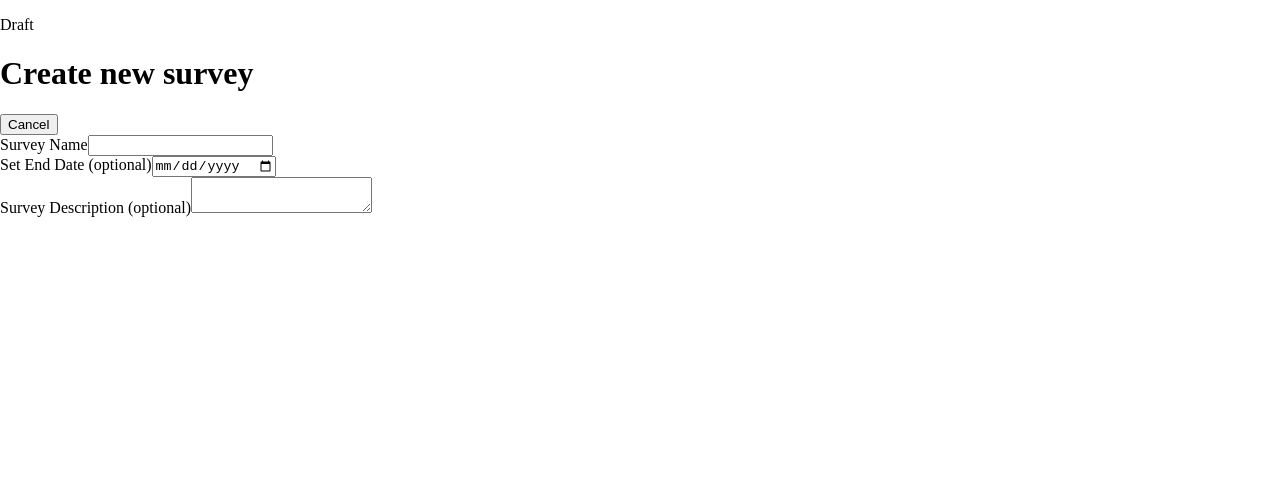
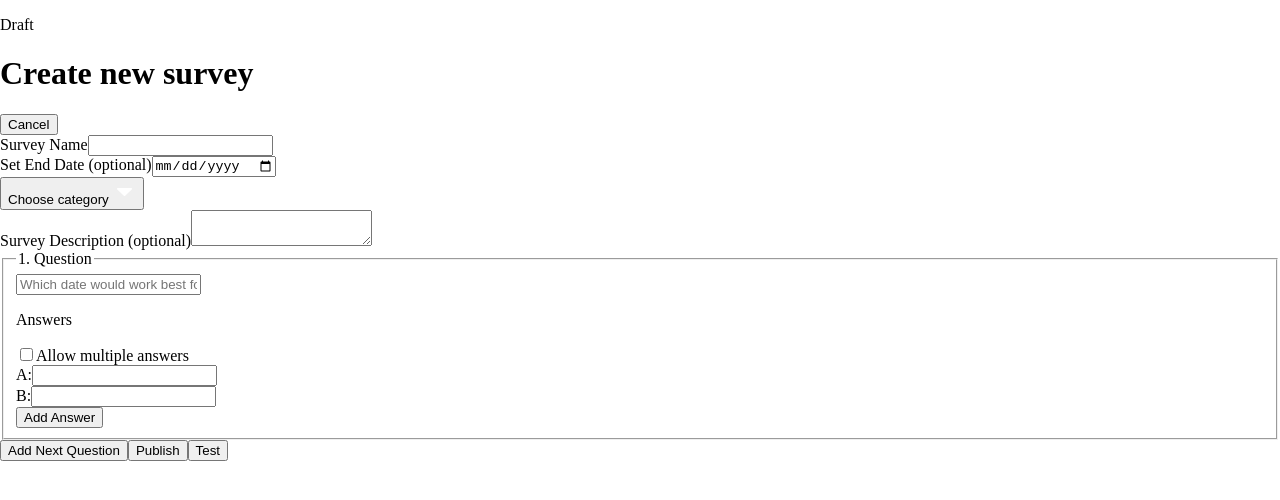
Before and after one commit to codeNow26/poll-app, an Angular app: page /create-survey in a window 1280 px wide. Shown: the top 500 px of the page. Built offline with nearby package versions, Linux system fonts and the light colour scheme.

Commit message:
build survey form fields and connect reactive form controls

```diff
--- a/src/app/pages/create-survey/create-survey.html
+++ b/src/app/pages/create-survey/create-survey.html
@@ -14,23 +14,99 @@
             <div class="create-survey__details-left">
                 <div class="create-survey__field">
                     <label for="survey-name" class="create-survey__label">Survey Name</label>
-                    <input type="text" id="survey-name" class="create-survey__input">
+                    <input type="text" [formControl]="surveyName" id="survey-name" class="create-survey__input">
                 </div>
 
                 <div class="create-survey__details-row">
                     <div class="create-survey__field">
                         <label for="survey-enddate" class="create-survey__label">Set End Date (optional)</label>
-                        <input type="date" id="survey-enddate" class="create-survey__input">
+                        <input [formControl]="surveyDeadline" type="date" id="survey-enddate"
+                            class="create-survey__input">
+                    </div>
+                    <div class="create-survey__category">
+                        <button [class.surveys-overview__category-button--selected]="selectedCategory !== ''"
+                            (click)="toggleCategoryDropdown()" class="surveys-overview__category-button" type="button">
+                            Choose category
+                            <img [class.surveys-overview__category-arrow--open]="isCategoryDropdownOpen"
+                                class="surveys-overview__category-arrow" src="icons/arrow_drop_down.svg" alt="">
+                        </button>
+                        @if ( selectedCategory !== '') {
+                        <p class="surveys-overview__selected-category">
+                            {{ selectedCategory }}
+                        </p>
+                        }
+                        @if (isCategoryDropdownOpen) {
+                        <div class="surveys-overview__category-menu">
+                            <button type="button" class="surveys-overview__category-option"
+                                (click)="switchCategory('Health & Wellness')">Health &
+                                Wellness</button>
+                            <button type="button" class="surveys-overview__category-option"
+                                (click)="switchCategory('Gaming & Entertainment')">Gaming & Entertainment</button>
+                            <button type="button" class="surveys-overview__category-option"
+                                (click)="switchCategory('Education & Learning')">Education & Learning</button>
+                            <button type="button" class="surveys-overview__category-option"
+                                (click)="switchCategory('Team Activities')">Team Activities</button>
+                            <button type="button" class="surveys-overview__category-option"
+                                (click)="switchCategory('Lifestyle & Preferences')">Lifestyle & Preferences</button>
+                            <button type="button" class="surveys-overview__category-option"
+                                (click)="switchCategory('Technology & Innovation')">Technology & Innovation</button>
+                        </div>
+                        }
                     </div>
                 </div>
             </div>
 
+
             <div class="create-survey__details-right">
                 <div class="create-survey__field">
                     <label for="survey-description" class="create-survey__label">Survey Description (optional)</label>
-                    <textarea id="survey-description" class="create-survey__textarea"></textarea>
+                    <textarea [formControl]="surveyDescription" id="survey-description"
+                        class="create-survey__textarea"></textarea>
                 </div>
             </div>
         </div>
+
+        <div class="create-survey__questions">
+
+            <fieldset class="create-survey__question">
+                <legend id="question1-heading">1. Question</legend>
+                <input [formControl]="questionText" class="create-survey__input" type="text" id="question1"
+                    aria-labelledby="question1-heading" placeholder="Which date would work best for you?">
+
+                <div class="create-survey__answers">
+
+                    <div class="create-survey__answers-header">
+                        <p>Answers</p>
+                        <input [formControl]="multipleAnswers" id="question1-multiple" type="checkbox">
+                        <label for="question1-multiple" class="create-survey__label">Allow multiple answers</label>
+                    </div>
+
+                    <div class="create-survey__answer">
+                        <label for="question1-answer-a" class="create-survey__label">A:</label>
+                        <input [formControl]="answerTextA" class="create-survey__input" type="text"
+                            id="question1-answer-a">
+                    </div>
+
+                    <div class="create-survey__answer">
+                        <label for="question1-answer-b" class="create-survey__label">B:</label>
+                        <input [formControl]="answerTextB" class="create-survey__input" type="text"
+                            id="question1-answer-b">
+                    </div>
+                </div>
+
+                <div class="create-survey__add-answer">
+                    <button type="button" class="create-survey__add-answer-btn">Add Answer</button>
+                </div>
+
+            </fieldset>
+        </div>
+
+        <button type="button" class="create-survey__add-question">Add Next Question</button>
+
+
+
+        <button type="submit" class="create-survey__publish">Publish</button>
+
+        <button type="button" (click)="checkQuestion()">Test</button>
     </form>
 </main>
--- a/src/app/pages/create-survey/create-survey.ts
+++ b/src/app/pages/create-survey/create-survey.ts
@@ -1,12 +1,44 @@
 import { Component } from '@angular/core';
+import { FormControl, ReactiveFormsModule, FormGroup } from '@angular/forms';
 import { RouterLink } from '@angular/router';
 
 @Component({
   selector: 'app-create-survey',
-  imports: [RouterLink],
+  imports: [RouterLink, ReactiveFormsModule,],
   templateUrl: './create-survey.html',
   styleUrl: './create-survey.scss',
 })
+
 export class CreateSurvey {
+  surveyName = new FormControl('');
+  surveyDescription = new FormControl('');
+  surveyDeadline = new FormControl('');
+  questionText = new FormControl('');
+  answerTextA = new FormControl('');
+  answerTextB = new FormControl('');
+  multipleAnswers = new FormControl(false);
 
+  questionForm = new FormGroup({
+    questionText: this.questionText,
+    answerTextA: this.answerTextA,
+    answerTextB: this.answerTextB,
+    multipleAnswers: this.multipleAnswers
+  });
+
+  checkQuestion() {
+    console.log(this.questionForm.value);
+  }
+
+
+  isCategoryDropdownOpen = false;
+  selectedCategory: 'Team Activities' | 'Health & Wellness' | 'Gaming & Entertainment' | 'Education & Learning' | 'Lifestyle & Preferences' | 'Technology & Innovation' | '' = '';
+
+  toggleCategoryDropdown(): void {
+    this.isCategoryDropdownOpen = !this.isCategoryDropdownOpen
+  }
+
+  switchCategory(button: 'Team Activities' | 'Health & Wellness' | 'Gaming & Entertainment' | 'Education & Learning' | 'Lifestyle & Preferences' | 'Technology & Innovation'): void {
+    this.selectedCategory = button;
+    this.isCategoryDropdownOpen = false;
+  }
 }
```
Also changed, not shown: 1 other file (tests, documents, lock files or other folders).
